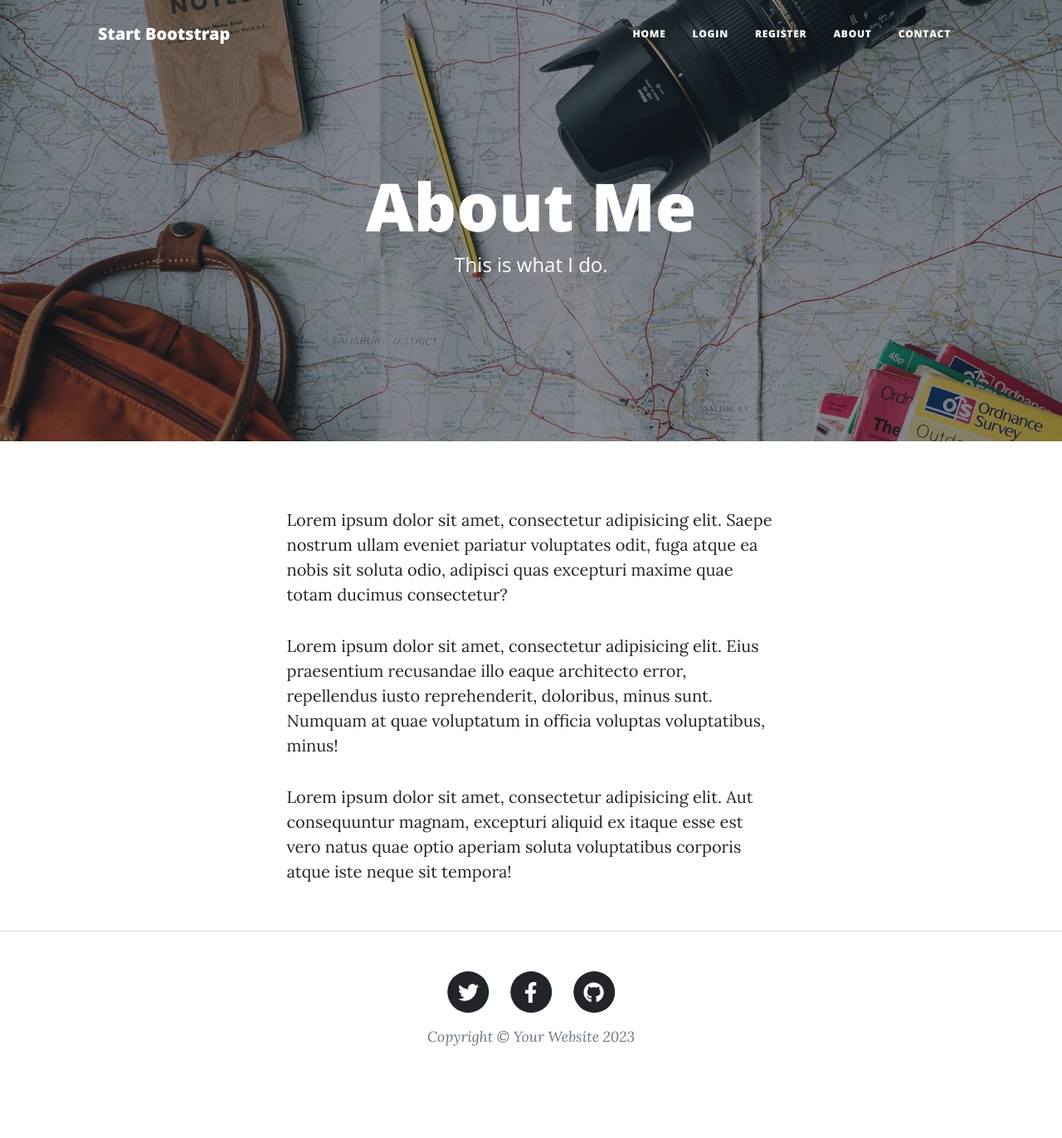
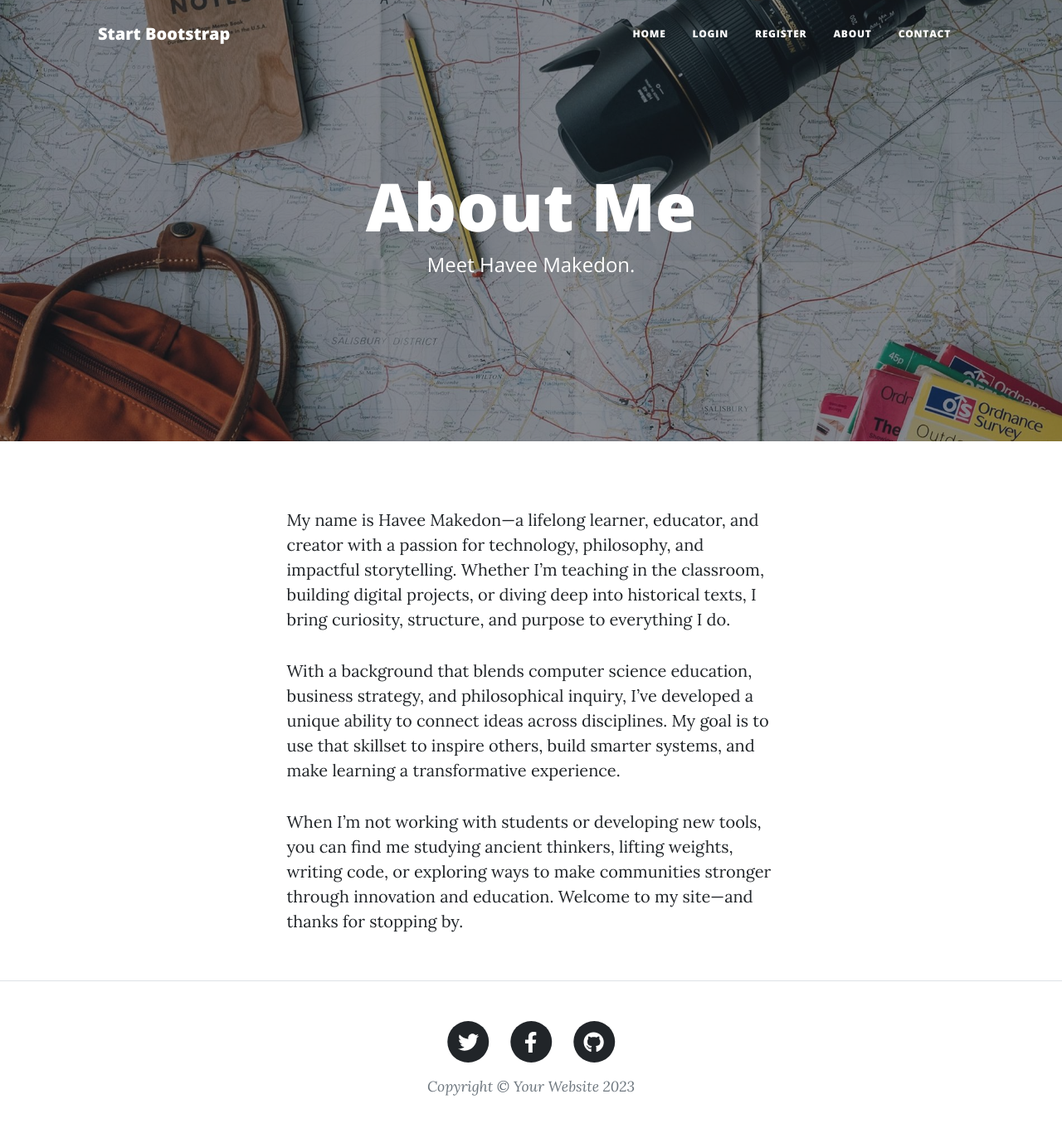
Before and after one commit to hhmakedon/Blog_Page, a Flask app: page /about in a window 1280 px wide. Shown: the whole page at 83% size. Before the commit the page ends 1261 px from the top, so only its background shows below. Run offline with Flask 3, Linux system fonts and the light colour scheme; some libraries are stand-ins or nearby versions.

Commit message:
Update some page elements

```diff
--- a/templates/about.html
+++ b/templates/about.html
@@ -10,34 +10,26 @@
       <div class="col-md-10 col-lg-8 col-xl-7">
         <div class="page-heading">
           <h1>About Me</h1>
-          <span class="subheading">This is what I do.</span>
+          <span class="subheading">Meet Havee Makedon.</span>
         </div>
       </div>
     </div>
   </div>
 </header>
+
 <!-- Main Content-->
 <main class="mb-4">
   <div class="container px-4 px-lg-5">
     <div class="row gx-4 gx-lg-5 justify-content-center">
       <div class="col-md-10 col-lg-8 col-xl-7">
         <p>
-          Lorem ipsum dolor sit amet, consectetur adipisicing elit. Saepe
-          nostrum ullam eveniet pariatur voluptates odit, fuga atque ea nobis
-          sit soluta odio, adipisci quas excepturi maxime quae totam ducimus
-          consectetur?
+          My name is Havee Makedon—a lifelong learner, educator, and creator with a passion for technology, philosophy, and impactful storytelling. Whether I’m teaching in the classroom, building digital projects, or diving deep into historical texts, I bring curiosity, structure, and purpose to everything I do.
         </p>
         <p>
-          Lorem ipsum dolor sit amet, consectetur adipisicing elit. Eius
-          praesentium recusandae illo eaque architecto error, repellendus iusto
-          reprehenderit, doloribus, minus sunt. Numquam at quae voluptatum in
-          officia voluptas voluptatibus, minus!
+          With a background that blends computer science education, business strategy, and philosophical inquiry, I’ve developed a unique ability to connect ideas across disciplines. My goal is to use that skillset to inspire others, build smarter systems, and make learning a transformative experience.
         </p>
         <p>
-          Lorem ipsum dolor sit amet, consectetur adipisicing elit. Aut
-          consequuntur magnam, excepturi aliquid ex itaque esse est vero natus
-          quae optio aperiam soluta voluptatibus corporis atque iste neque sit
-          tempora!
+          When I’m not working with students or developing new tools, you can find me studying ancient thinkers, lifting weights, writing code, or exploring ways to make communities stronger through innovation and education. Welcome to my site—and thanks for stopping by.
         </p>
       </div>
     </div>
--- a/templates/header.html
+++ b/templates/header.html
@@ -8,7 +8,7 @@
     />
     <meta name="description" content="" />
     <meta name="author" content="" />
-    <title>Angela's Blog</title>
+    <title>Havee's Blog</title>
     {% block styles %}
     <!-- Load Bootstrap-Flask CSS here -->
     {{ bootstrap.load_css() }}
--- a/templates/index.html
+++ b/templates/index.html
@@ -9,8 +9,8 @@
     <div class="row gx-4 gx-lg-5 justify-content-center">
       <div class="col-md-10 col-lg-8 col-xl-7">
         <div class="site-heading">
-          <h1>Angela's Blog</h1>
-          <span class="subheading">A collection of random musings.</span>
+          <h1>Havee's Blog</h1>
+          <span class="subheading">A collection of random blog posts.</span>
         </div>
       </div>
     </div>
```
